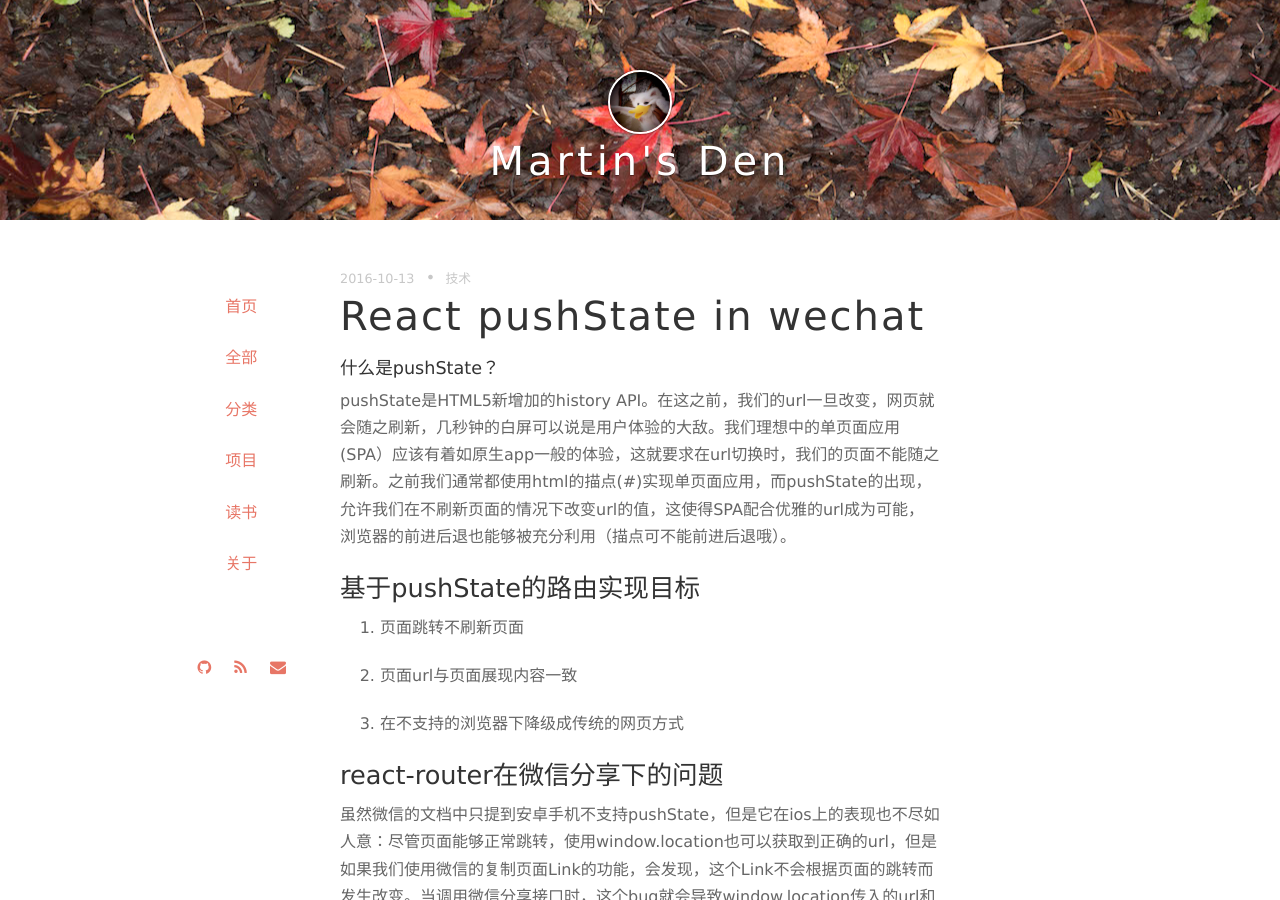
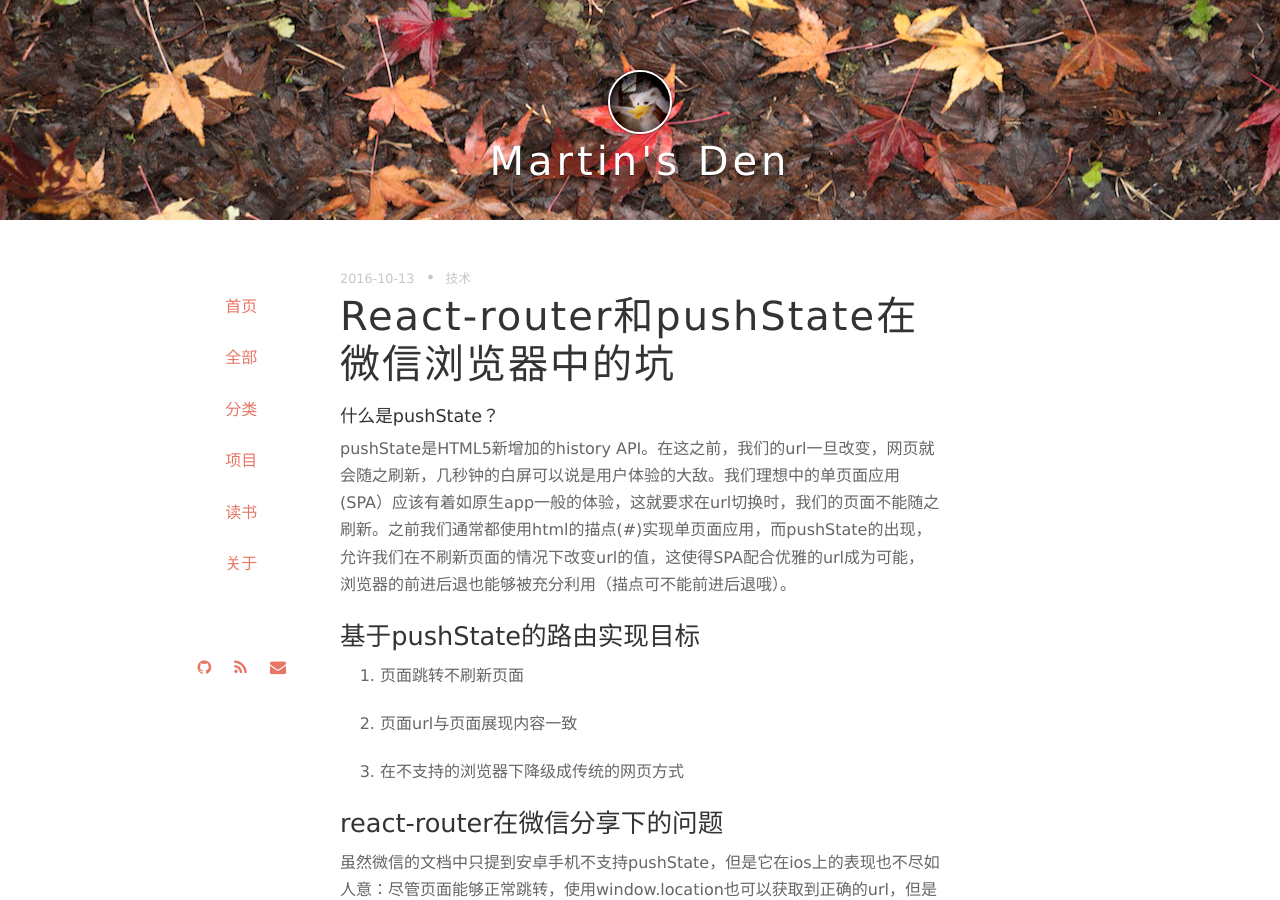
Before and after one commit to cauu/cauu.github.io, a Jekyll site: the page built from _posts/2016-10-13-React-pushState-in-wechat.md, in a window 1280 px wide and 900 px high. Built offline with Jekyll 4.4.1, drawn with Linux system fonts in a browser that asks for light colours; nearby versions of some CDN libraries; Markdown is read by kramdown in place of the engine named in the settings; comment, search, counter and statistics services are not loaded.

Commit message:
修改title

```diff
--- a/_posts/2016-10-13-React-pushState-in-wechat.md
+++ b/_posts/2016-10-13-React-pushState-in-wechat.md
@@ -1,6 +1,6 @@
 ---
 layout: post
-title: React pushState in wechat
+title: React-router和pushState在微信浏览器中的坑
 categories: 技术
 date: 2016-10-13
 ---
```
